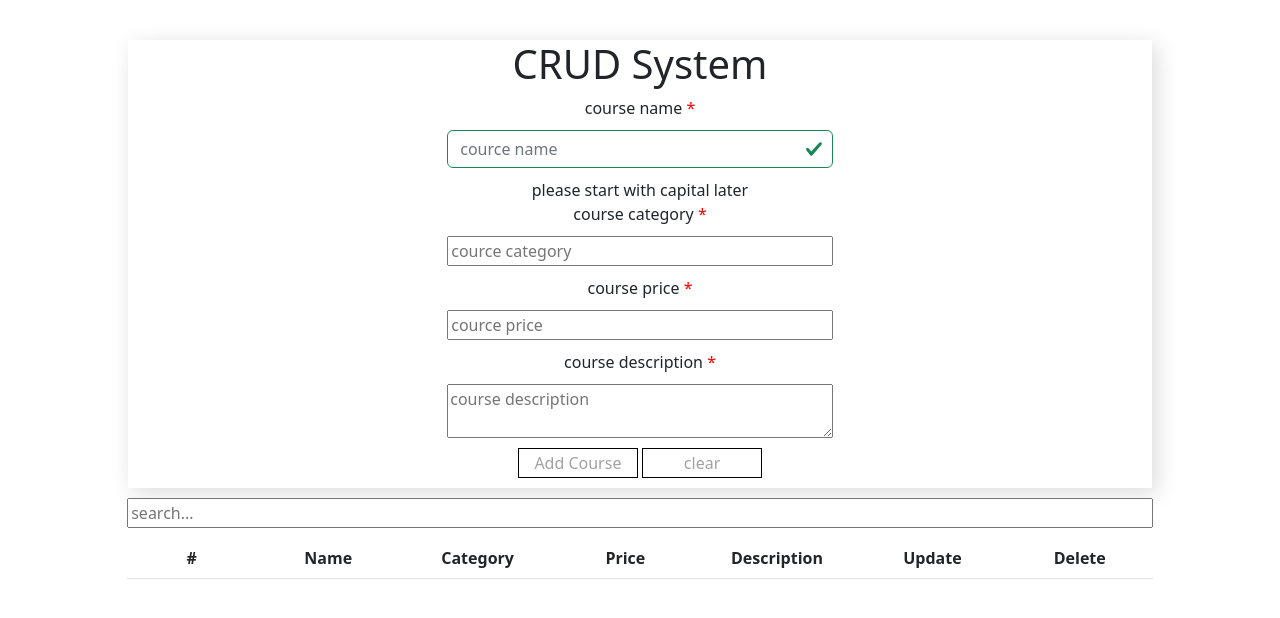
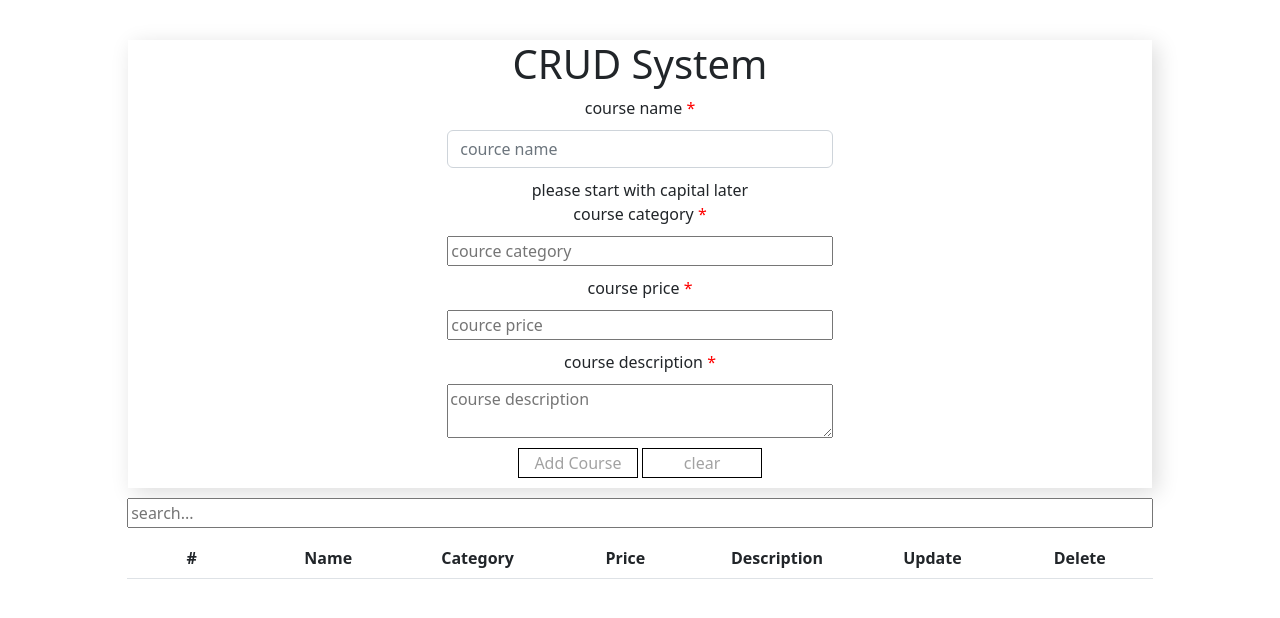
Before and after one commit to Aya74/CRUD-System, a plain HTML site: page index.html in a window 1280 px wide. Drawn offline with nearby package versions, Linux system fonts and the light colour scheme.

Commit message:
Remove class is-valid from input course name relates #20

```diff
--- a/index.html
+++ b/index.html
@@ -18,7 +18,7 @@
         <div class="container">
             <h1>CRUD System</h1>
             <label for="">course name</label> <span class="required">*</span>
-            <input class="inputs form-control is-valid" type="text" placeholder="cource name" id="courseName">
+            <input class="inputs form-control" type="text" placeholder="cource name" id="courseName">
             <div class="error">please start with capital later</div>
             <label for="">course category</label> <span class="required">*</span>
             <input class="inputs" type="text" placeholder="cource category" id="courseCategory">
```
